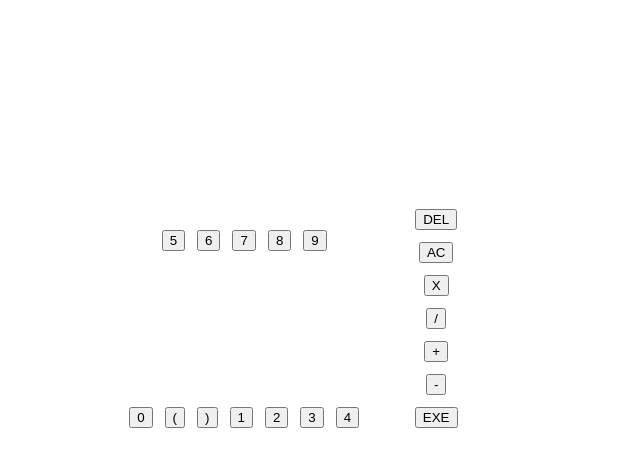
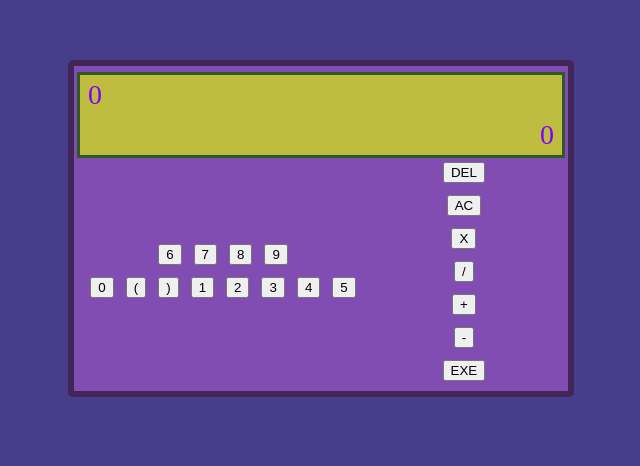
Before and after one commit to Majid-Shahani/ms-odin-projects, a plain HTML site: page calculator/index.html in a window 1280 px wide. Shown: the part 172-638 px from the top of the page, without its empty margins (319-959 px from the left). Drawn offline with Linux system fonts and the light colour scheme.

Commit message:
Add background and border color

```diff
--- a/calculator/index.html
+++ b/calculator/index.html
@@ -11,8 +11,8 @@
     <main>
       <div id="calc">
         <div id="calcDisplay">
-          <div class="numDisplay" id="calcResult"></div>
-          <div class="numDisplay" id="calcInput"></div>
+          <div class="numDisplay" id="calcResult">0</div>
+          <div class="numDisplay" id="calcInput">0</div>
         </div>
         <div class="buttonContainer">
           <div id="numButtons"></div>
--- a/calculator/styles.css
+++ b/calculator/styles.css
@@ -2,6 +2,9 @@ body {
   margin: 0;
   padding: 0;
   min-height: 100vh;
+
+  background-color: hsl(248, 39%, 39%);
+
   display: flex;
   flex-direction: column;
   justify-content: space-between;
@@ -18,18 +21,28 @@ main {
 }
 
 #calc {
-  height: 50vh;
-  width: 30vw;
+  background-color: hsl(271, 40%, 50%);
+
+  border: 6px solid hsl(271, 40%, 25%);
+  border-radius: 5px;
+
+  padding: 6px;
+
   display: flex;
   flex-direction: column;
-  justify-content: flex-start;
+  justify-content: center;
   align-items: center;
 }
 
 #calcDisplay {
   width: 100%;
   flex: 2 auto;
-  padding: 4px 8px;
+
+  background-color: hsl(59, 50%, 50%);
+  border: 3px solid hsl(110, 40%, 25%);
+
+  color: hsl(270, 100%, 50%);
+  font-size: 28px;
 
   display: flex;
   flex-direction: column;
@@ -38,6 +51,7 @@ main {
 #calcResult,
 #calcInput {
   flex: 0 0 50%;
+  padding: 4px 8px;
 }
 #calcResult {
   text-align: start;
@@ -75,4 +89,5 @@ main {
 #opButtons {
   height: 100%;
   gap: 12px;
+  padding: 4px 8px;
 }
```
